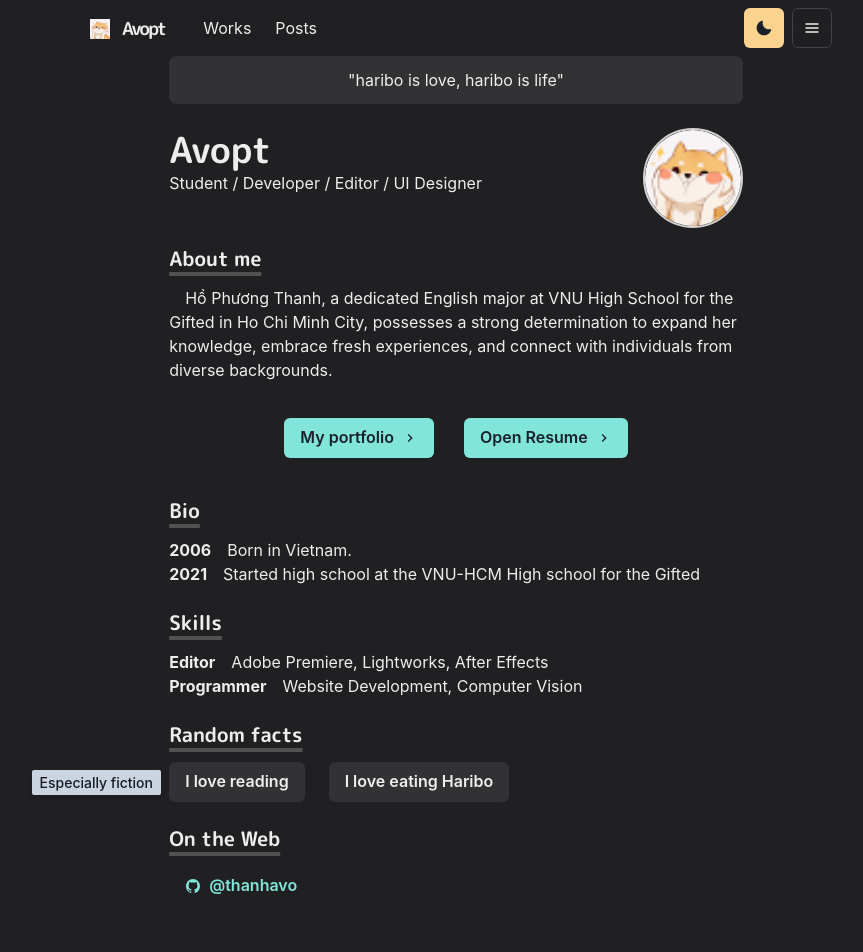
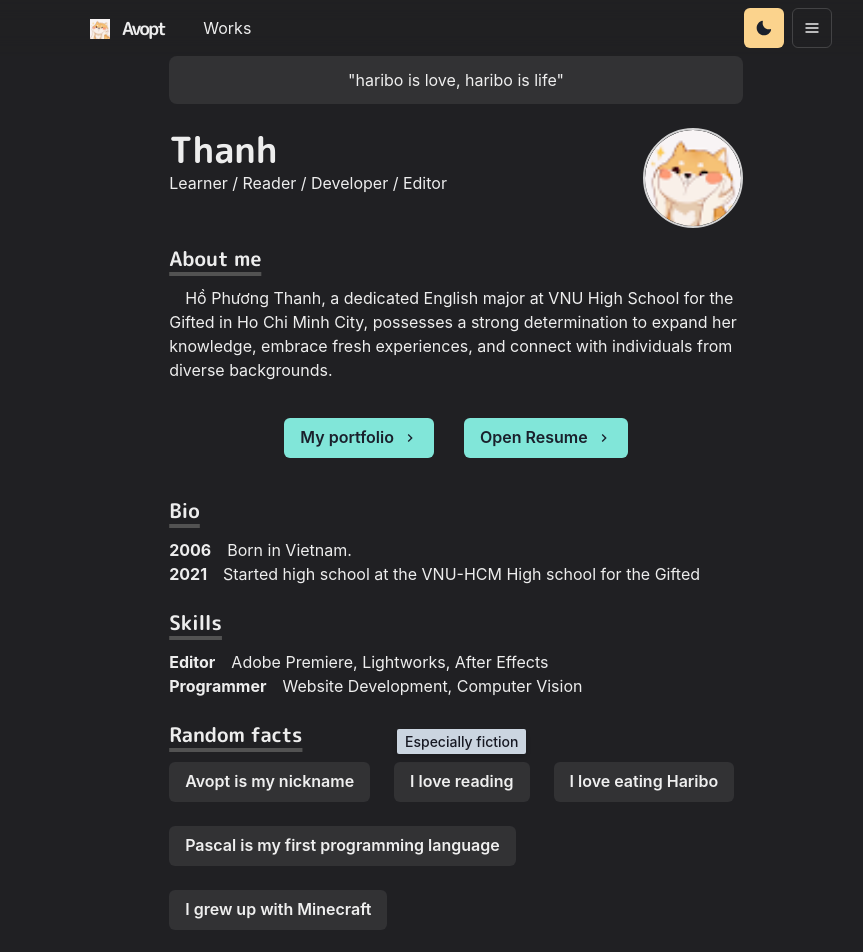
Before and after one commit to avoforme/avopt, a Next.js app: page / in a window 1280 px wide. Shown: the top 952 px of the page, without its empty margins (184-1047 px from the left). Built offline with nearby package versions, Linux system fonts and the light colour scheme.

Commit message:
Videos update

```diff
--- a/components/navbar.js
+++ b/components/navbar.js
@@ -111,9 +111,9 @@ const Navbar = props => {
           <LinkItem href="/works" path={path}>
             Works
           </LinkItem>
-          <LinkItem href="/posts" path={path}>
+          {/* <LinkItem href="/posts" path={path}>
             Posts
-          </LinkItem>
+          </LinkItem> */}
         </Stack>
 
         <Box flex={1} align="right">
@@ -128,12 +128,12 @@ const Navbar = props => {
                 <MenuItem as={MenuLink} href="/works">
                   Works
                 </MenuItem>
-                <MenuItem as={MenuLink} href="/posts">
+                {/* <MenuItem as={MenuLink} href="/posts">
                   Posts
                 </MenuItem>
                 <MenuItem as={MenuLink} href="">
                   Uses
-                </MenuItem>
+                </MenuItem> */}
                 <MenuItem
                   as={Link}
                   href=""
--- a/pages/index.js
+++ b/pages/index.js
@@ -58,9 +58,9 @@ const Page = () => {
         <Box display={{ md: 'flex' }}>
           <Box flexGrow={1}>
             <Heading as="h2" variant="page-title">
-              Avopt
+              Thanh
             </Heading>
-            <p> Student / Developer / Editor / UI Designer </p>
+            <p> Learner / Reader / Developer / Editor </p>
           </Box>
           <Box
             flexShrink={0}
@@ -191,11 +191,12 @@ const Page = () => {
           <Section>
             <Wrap spacing={6}>
               <WrapItem>
-                <Tooltip
-                  label="Especially fiction"
-                  placement="left"
-                  defaultIsOpen
-                >
+                <Tooltip>
+                  <Button>Avopt is my nickname</Button>
+                </Tooltip>
+              </WrapItem>
+              <WrapItem>
+                <Tooltip label="Especially fiction" defaultIsOpen>
                   <Button>I love reading</Button>
                 </Tooltip>
               </WrapItem>
@@ -203,6 +204,18 @@ const Page = () => {
               <WrapItem>
                 <Tooltip>
                   <Button>I love eating Haribo</Button>
+                </Tooltip>
+              </WrapItem>
+
+              <WrapItem>
+                <Tooltip>
+                  <Button>Pascal is my first programming language</Button>
+                </Tooltip>
+              </WrapItem>
+
+              <WrapItem>
+                <Tooltip>
+                  <Button>I grew up with Minecraft</Button>
                 </Tooltip>
               </WrapItem>
 
```
Also changed, not shown: pages/works/pif.js (+31 -6 lines), pages/works/robotics.js (+21 -11 lines).
